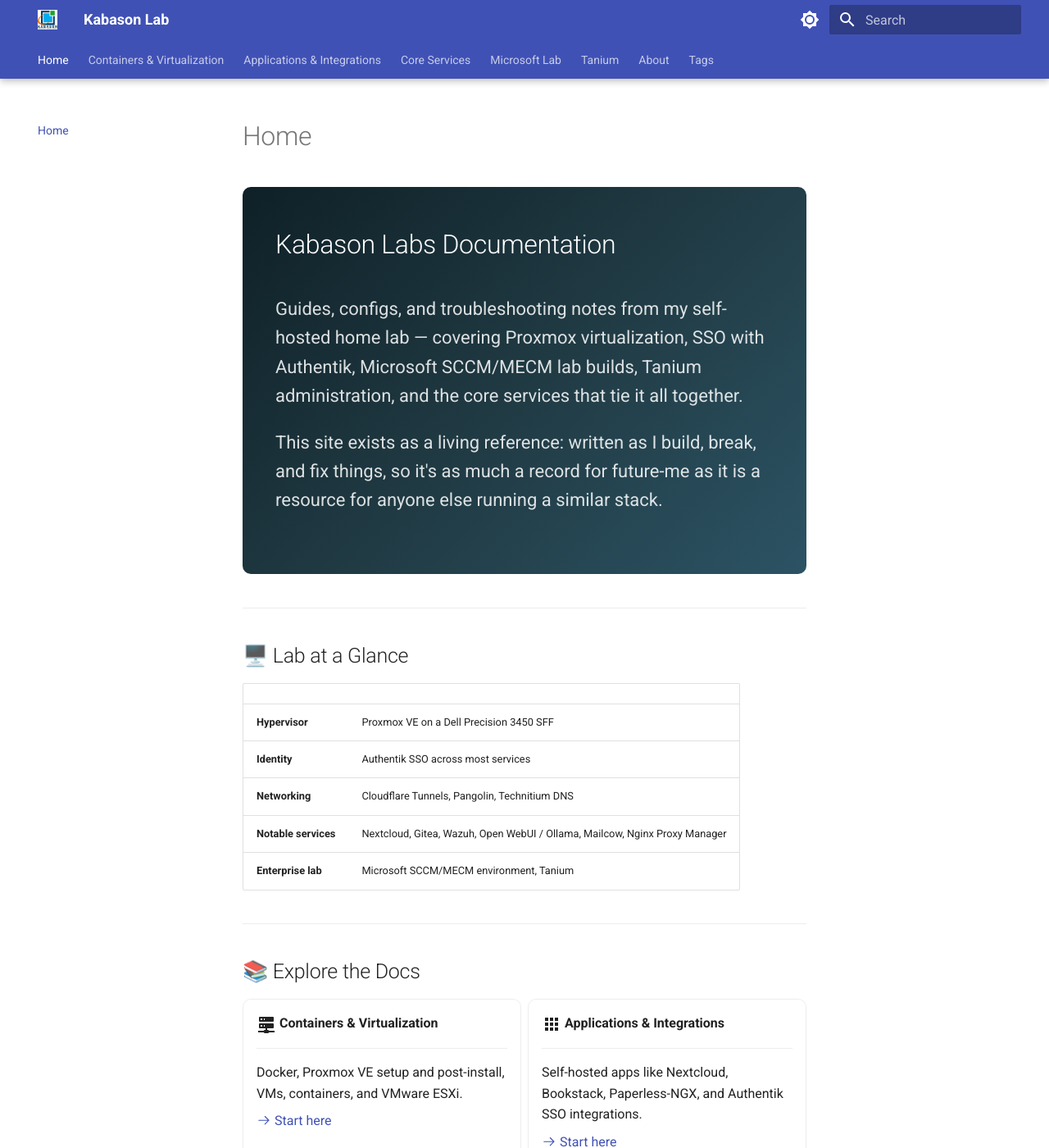
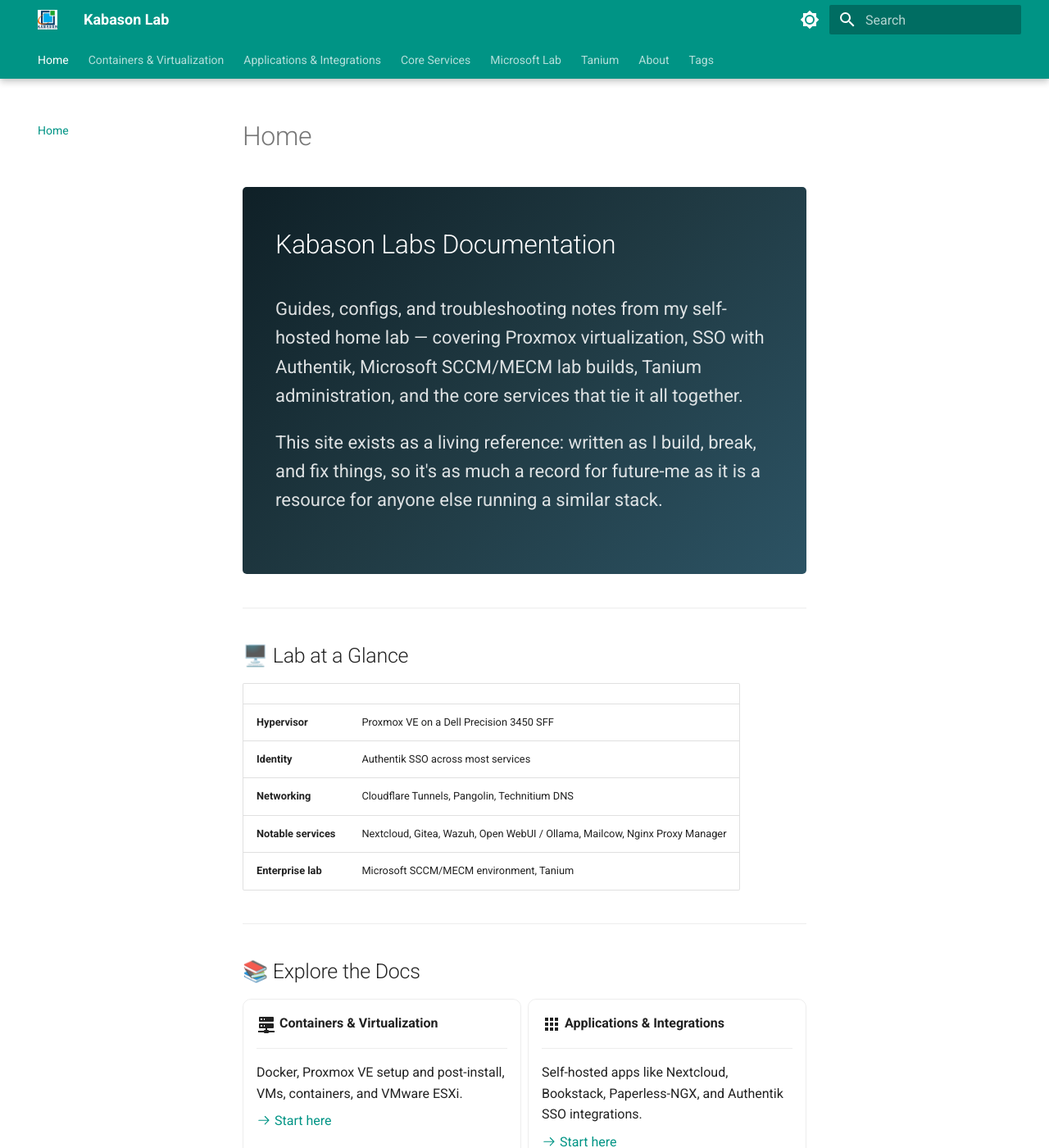
Before and after one commit to doyenkbs/MKDocs, an MkDocs documentation site: the page built from docs/index.md, in a window 1280 px wide and 1400 px high. Shown: the whole window at 82% size. Built offline with MkDocs 1.6.1 and Material for MkDocs 9.7.7, drawn with Linux system fonts in a browser that asks for light colours.

Commit message:
Hero upgrade 2

```diff
--- a/docs/stylesheets/extra.css
+++ b/docs/stylesheets/extra.css
@@ -20,7 +20,7 @@
   background: linear-gradient(135deg, #0f2027 0%, #203a43 50%, #2c5364 100%);
   color: #ffffff;
   padding: 2.5rem 2rem;
-  border-radius: 0.5rem;
+  border-radius: 0.25rem;
   margin-bottom: 2rem;
 }
 
--- a/mkdocs.yml
+++ b/mkdocs.yml
@@ -11,14 +11,19 @@
   palette:
     # Palette toggle for light mode
     - scheme: default
+      primary: teal  #test
+      accent: deep orange  #test
       toggle:
         icon: material/brightness-7
         name: Switch to dark mode
     # Palette toggle for dark mode
     - scheme: slate
+      primary: teal #test
+      accent: deep orange #test
       toggle:
         icon: material/brightness-4
         name: Switch to light mode
+
   logo: assets/logo.png
   favicon: assets/favicon.png
 
```
